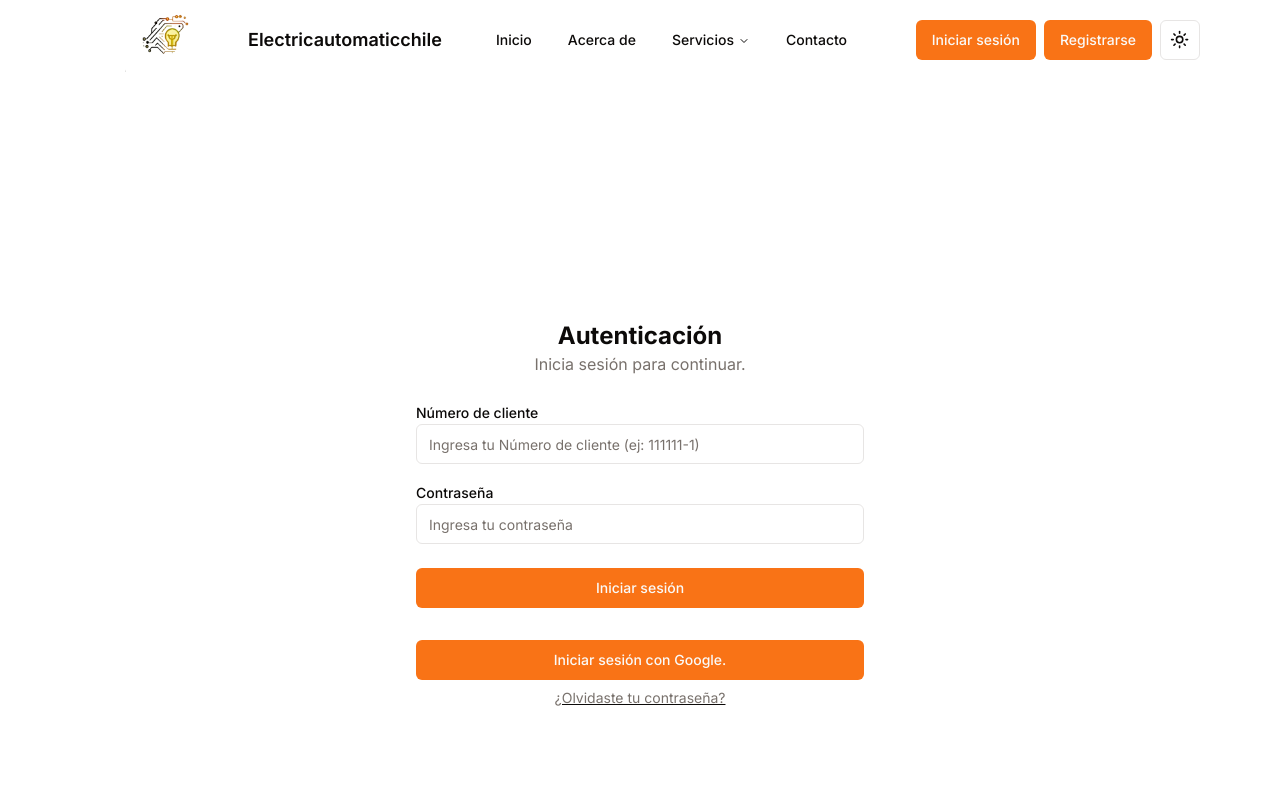
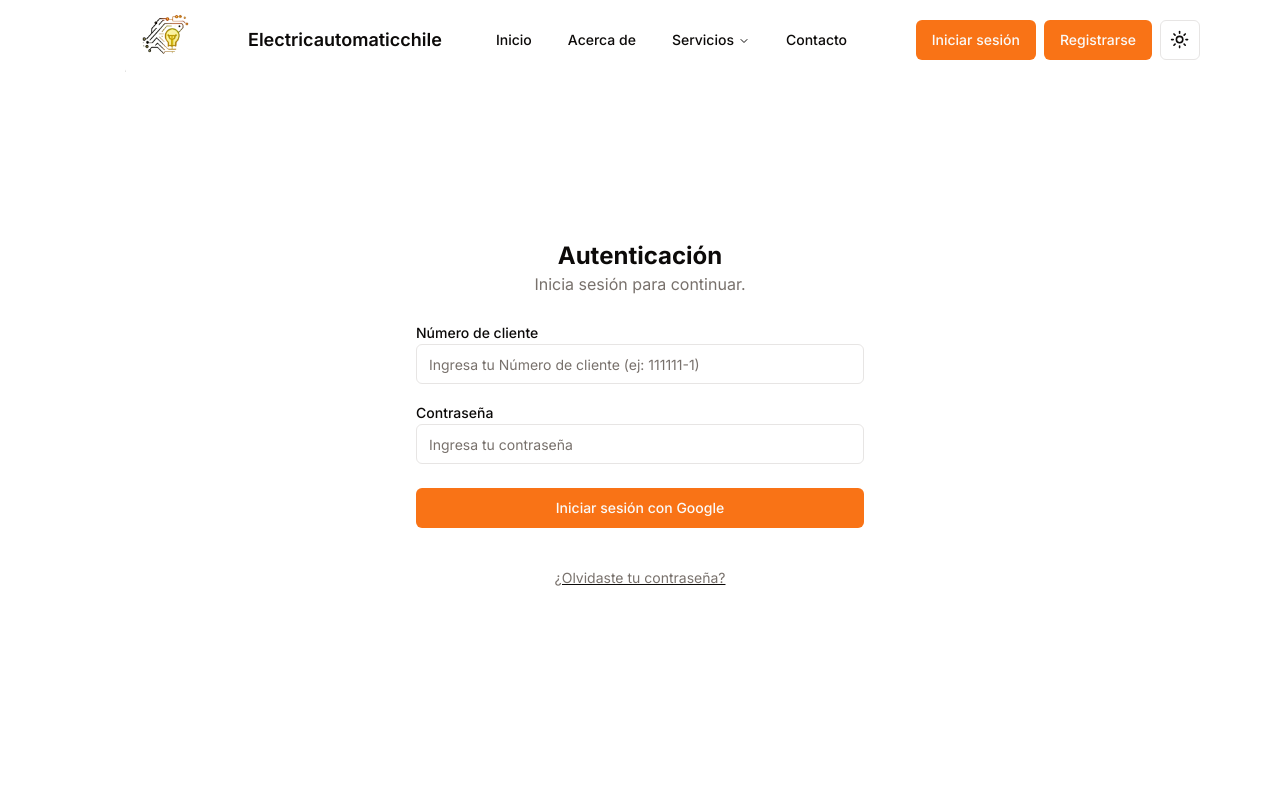
Before and after one commit to electricautomaticchile/electricautomaticchile, a Next.js app: page /auth/login in a window 1280 px wide. Shown: the top 800 px of the page. Built offline with nearby package versions, Linux system fonts and the light colour scheme.

Commit message:
fix resposive auth

```diff
--- a/app/auth/login/page.tsx
+++ b/app/auth/login/page.tsx
@@ -22,7 +22,7 @@ export default function Component() {
   }
 
   return (
-    <div className="min-h-screen w-full max-w-md mx-auto space-y-6 py-60 ">
+    <div className="min-h-screen w-full max-w-md mx-auto space-y-6 py-40 ">
       <div className="text-center">
         <h2 className="text-2xl font-bold">Autenticación</h2>
         <p className="text-muted-foreground">Inicia sesión para continuar.</p>
@@ -54,15 +54,14 @@ export default function Component() {
             />
           </div>
         </div>
+        <form className="flex flex-col gap-2 py-2"
+         action="/api/google-sign-in"
+         method="GET">
+          <Button type="submit" className="w-full">
+            Iniciar sesión con Google
+          </Button>
+        </form>
         <div className="flex flex-col gap-2 py-2">
-          <Button type="submit" className="w-full">
-            Iniciar sesión
-          </Button>
-
-        </div>
-        <div className="flex flex-col gap-2 py-2">
-        <Button onClick={() => signIn("google", { redirectTo: "/dashboard" })}>Iniciar sesión con Google.
-        </Button>
         </div>
         <Link href="#" className="underline" prefetch={false}>
           <div className="text-center text-sm text-muted-foreground">
```
